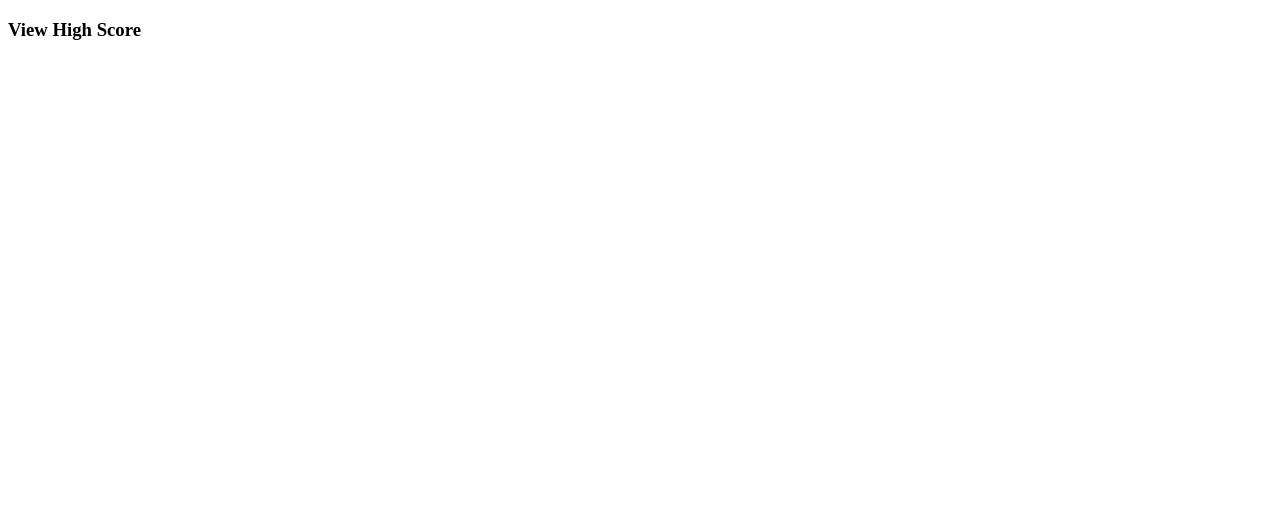
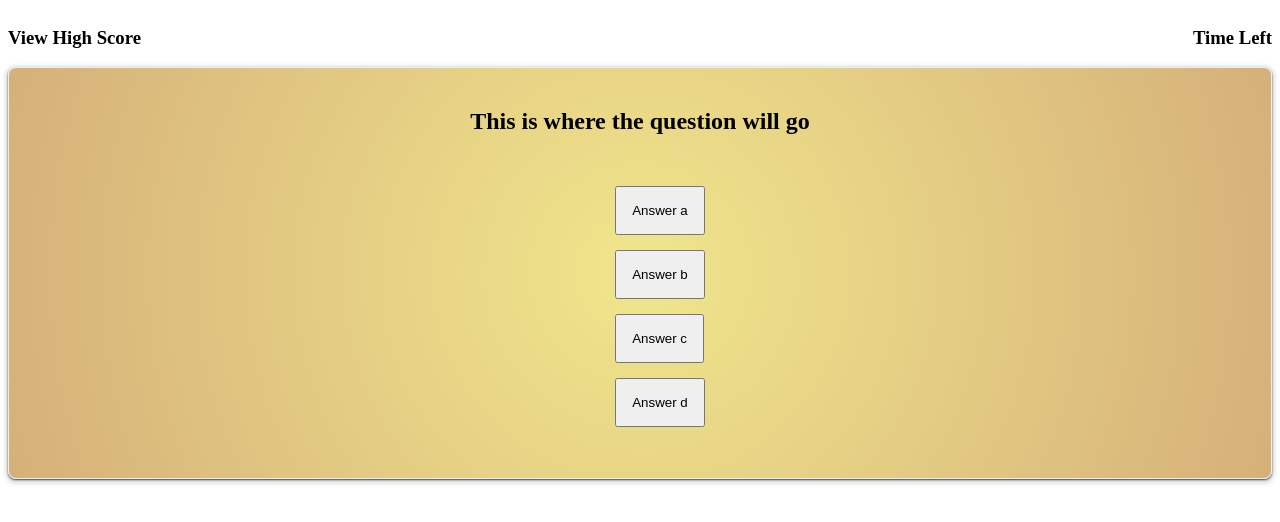
Before and after one commit to jgporter24/code_quiz, a plain HTML site: page index.html in a window 1280 px wide. Drawn offline with Linux system fonts and the light colour scheme.

Commit message:
updated content

```diff
--- a/index.html
+++ b/index.html
@@ -5,18 +5,33 @@
     <meta charset="UTF-8">
     <meta http-equiv="X-UA-Compatible" content="IE=edge">
     <meta name="viewport" content="width=device-width, initial-scale=1.0">
+    <link rel="stylesheet" type="text/css" href="style.css">
     <title>Code Quiz</title>
 </head>
 
 <header>
     <nav class="nav">
-        <h3 class="top-left">View High Score</h3>
-        <div class="timer">
-        </div>
+        <h3>View High Score</h3>
+        <h3 class="timer">Time Left</h3>
     </nav>
 </header>
 
 <body>
+    <section>
+        <div class="card">
+            <h2 class="card-text">This is where the question will go</h2>
+            <ul calss="button">
+                <button class="button1">Answer a</button>
+                <button class="button2">Answer b</button>
+                <button class="button3">Answer c</button>
+                <button class="button4">Answer d</button>
+            </ul>
+
+
+
+
+        </div>
+    </section>
 
 </body>
 
--- a/style.css
+++ b/style.css
@@ -0,0 +1,35 @@
+.nav {
+    display: flex;
+    justify-content: space-between;
+}
+
+.timer {
+    text-align: top right;
+}
+.card {
+    background: radial-gradient(circle, rgba(240,230,140,1) 0%, rgba(187,124,33,0.604079131652661) 100%);
+    border: 1px solid #eceff1;
+    border-radius: 8px;
+    box-shadow: rgba(60, 64, 67, 2) 0 1px 2px 0,
+      rgba(60, 64, 67, 0.15) 0 2px 4px 3px;
+    margin: auto;
+    padding: 20px;
+    justify-content: center;
+    text-align: center;
+  }
+
+.card-text {
+    text-align: center;
+}
+
+ul {
+    display:inline-block;
+    justify-content: center;
+
+}
+
+button {
+    display: block;
+    padding: 15px;
+    margin: 15px;
+}
```
